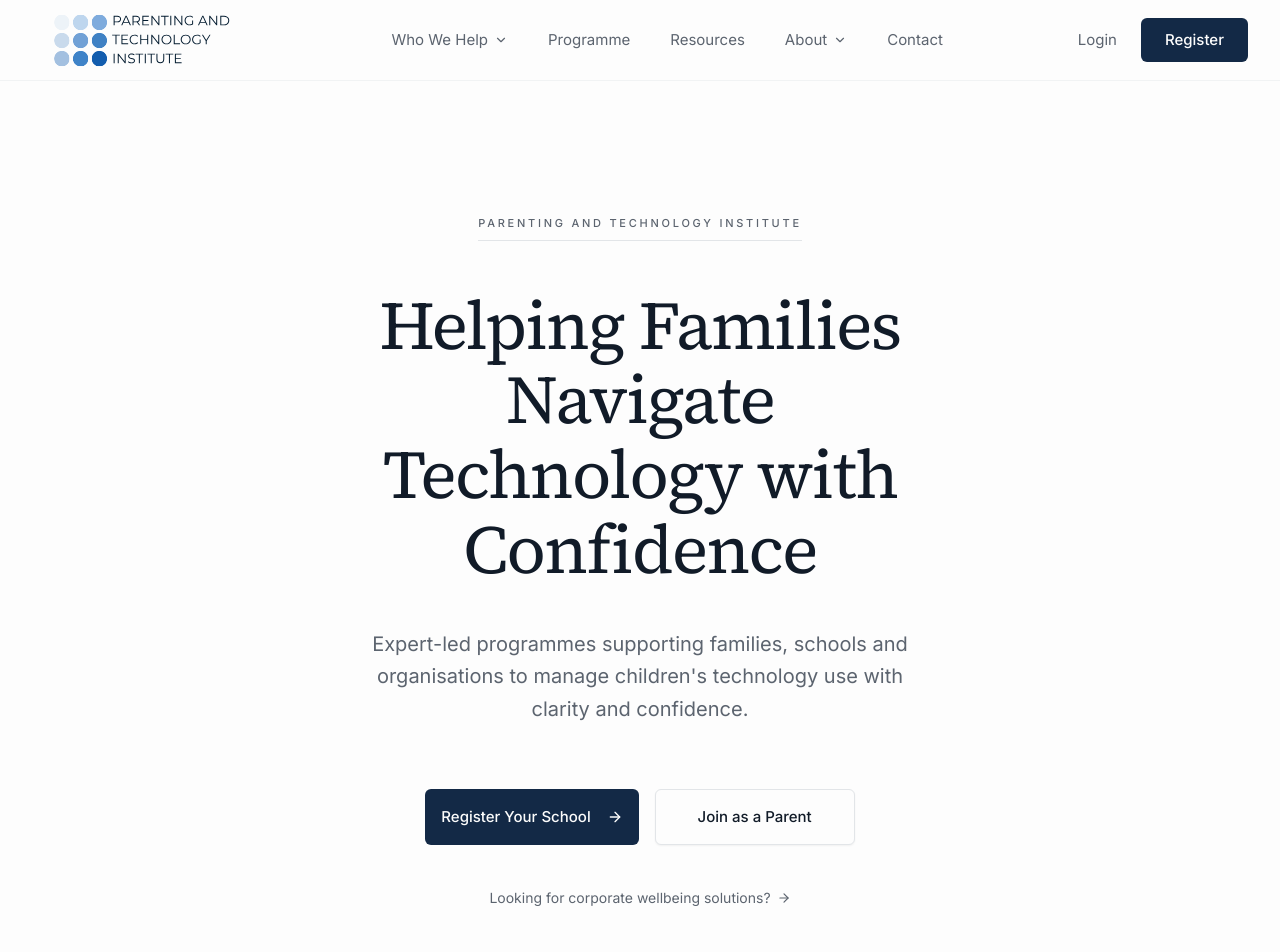
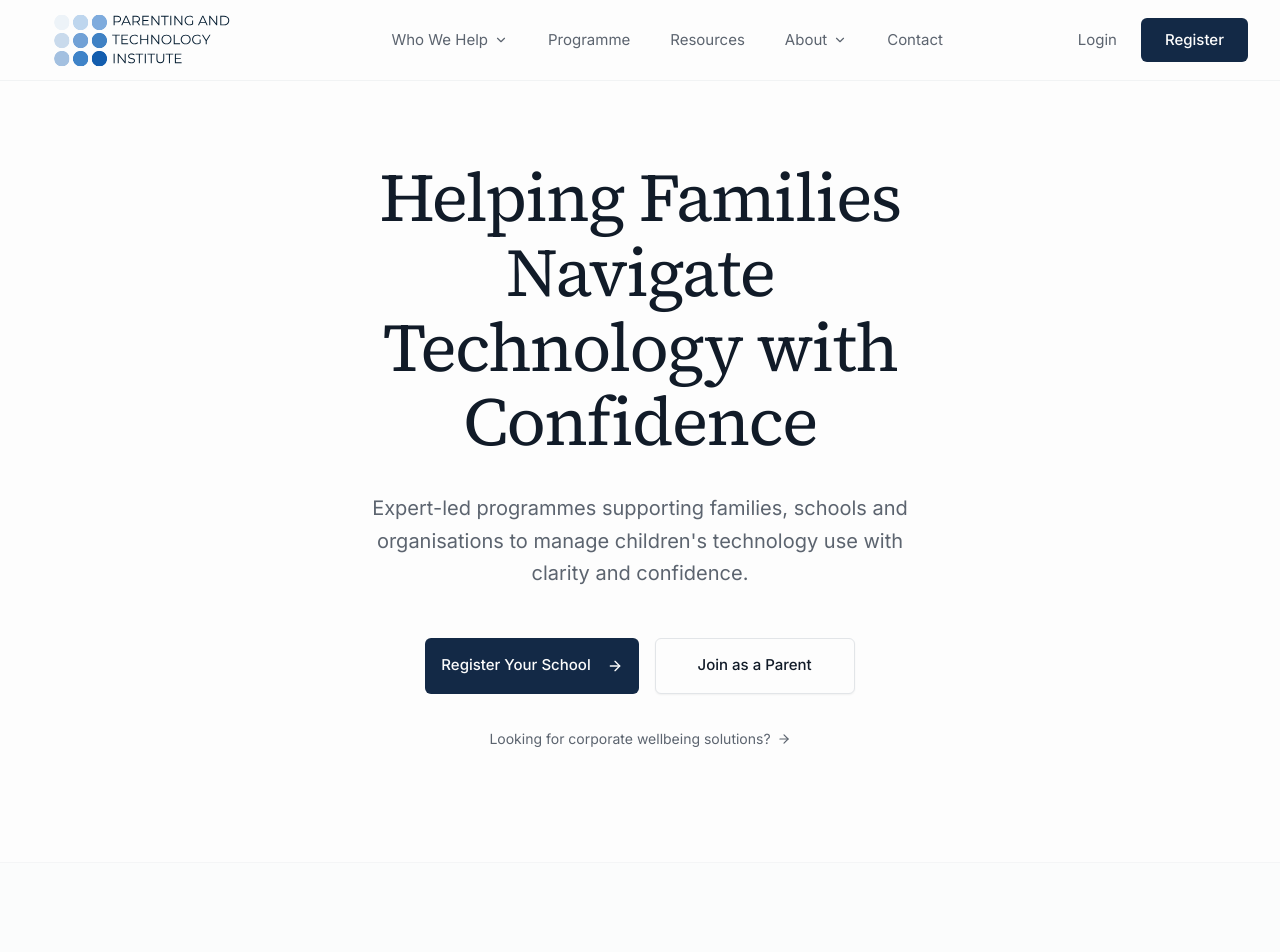
Before and after one commit to Gearoid-Cleere/pati-website, a Next.js app: page / in a window 1280 px wide. Shown: the top 952 px of the page. Built offline with nearby package versions, Linux system fonts and the light colour scheme.

Commit message:
Update hero on Homepage

```diff
--- a/components/hero.tsx
+++ b/components/hero.tsx
@@ -5,16 +5,8 @@ import { ArrowRight } from "lucide-react"
 export function Hero() {
   return (
     <section className="relative bg-background">
-      <div className="mx-auto max-w-7xl px-6 pb-32 pt-24 sm:px-8 lg:px-12 lg:pb-40 lg:pt-32">
+      <div className="mx-auto max-w-7xl px-6 pb-24 pt-16 sm:px-8 lg:px-12 lg:pb-28 lg:pt-20">
         <div className="mx-auto max-w-3xl text-center">
-          {/* Institute badge */}
-          <div className="mb-10 lg:mb-12">
-            <span className="inline-flex items-center border-b border-border pb-2 text-[11px] font-medium uppercase tracking-[0.25em] text-muted-foreground">
-              Parenting and Technology Institute
-            </span>
-          </div>
-
-          {/* Main headline */}
           <h1 className="font-serif text-[2.75rem] font-normal leading-[1.1] tracking-tight text-foreground sm:text-5xl md:text-6xl lg:text-[4.25rem]">
             <span className="text-balance">
               Helping Families Navigate
@@ -23,13 +15,11 @@ export function Hero() {
             </span>
           </h1>
 
-          {/* Subheadline */}
-          <p className="mx-auto mt-8 max-w-xl text-lg leading-relaxed text-muted-foreground lg:mt-10 lg:text-xl">
+          <p className="mx-auto mt-6 max-w-xl text-lg leading-relaxed text-muted-foreground lg:mt-8 lg:text-xl">
             Expert-led programmes supporting families, schools and organisations to manage children&apos;s technology use with clarity and confidence.
           </p>
 
-          {/* Primary CTAs */}
-          <div className="mt-14 flex flex-col items-center justify-center gap-4 sm:flex-row lg:mt-16">
+          <div className="mt-10 flex flex-col items-center justify-center gap-4 sm:flex-row lg:mt-12">
             <Button
               size="lg"
               asChild
@@ -40,6 +30,7 @@ export function Hero() {
                 <ArrowRight className="ml-2 h-4 w-4" />
               </Link>
             </Button>
+
             <Button
               variant="outline"
               size="lg"
@@ -50,10 +41,9 @@ export function Hero() {
             </Button>
           </div>
 
-          {/* Tertiary link */}
-          <div className="mt-10">
+          <div className="mt-8">
             <Link
-              href="/corporate"
+              href="/organisations"
               className="inline-flex items-center text-sm text-muted-foreground transition-colors hover:text-foreground"
             >
               Looking for corporate wellbeing solutions?
```
